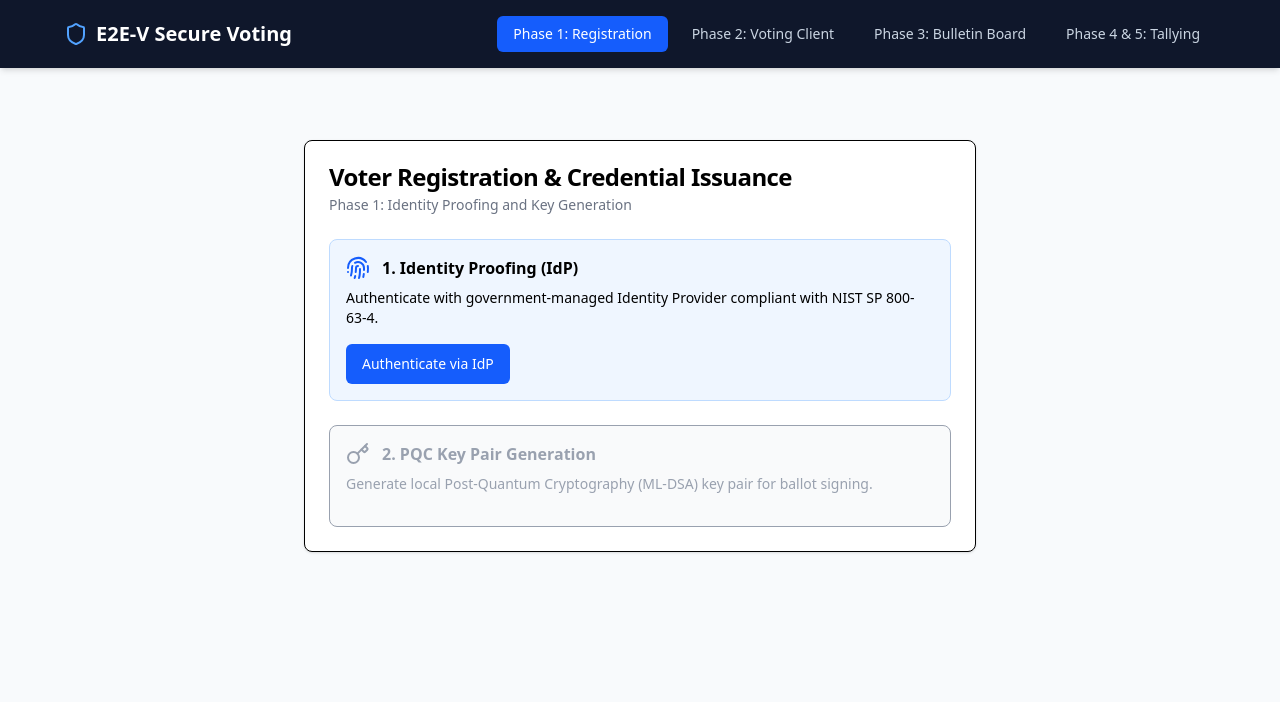
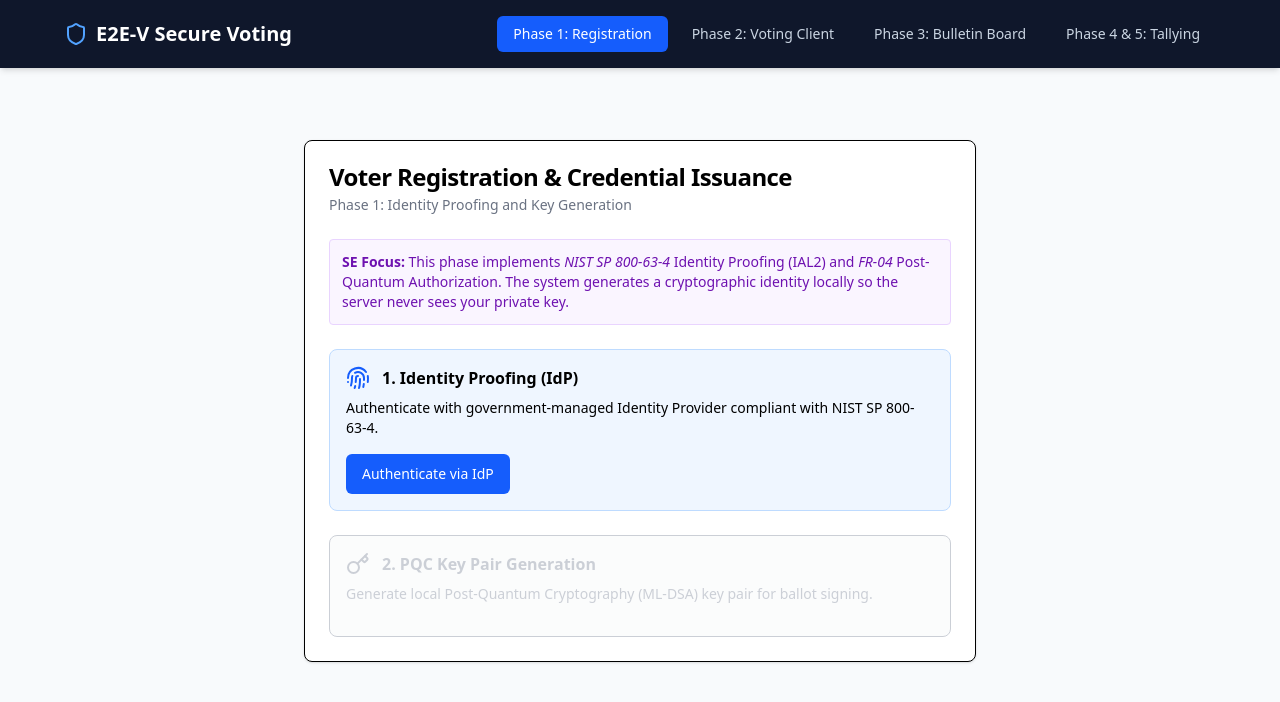
Before and after one commit to Teraxyl14/SE-Project, a React (Vite) app: page / in a window 1280 px wide. Shown: the top 702 px of the page. Built offline with nearby package versions, Linux system fonts and the light colour scheme.

Commit message:
Enhance UX with SE educational overlays and synced cross-functional states

```diff
--- a/src/modules/identity-idp/index.tsx
+++ b/src/modules/identity-idp/index.tsx
@@ -45,7 +45,10 @@ export default function VoterRegistration() {
           <CardDescription>Phase 1: Identity Proofing and Key Generation</CardDescription>
         </CardHeader>
         <CardContent className="space-y-6">
-          <div className={`p-4 rounded-lg border ${step >= 1 ? 'bg-blue-50 border-blue-200' : 'bg-gray-50 text-gray-400'}`}>
+          <div className="bg-purple-50 p-3 rounded text-sm text-purple-800 border border-purple-200">
+            <strong>SE Focus:</strong> This phase implements <em>NIST SP 800-63-4</em> Identity Proofing (IAL2) and <em>FR-04</em> Post-Quantum Authorization. The system generates a cryptographic identity locally so the server never sees your private key.
+          </div>
+          <div className={`p-4 rounded-lg border transition-all duration-300 ${step >= 1 ? 'bg-blue-50 border-blue-200' : 'bg-gray-50 text-gray-400 opacity-50'}`}>
             <div className="flex items-center gap-3 mb-2">
               <Fingerprint className={step >= 1 ? 'text-blue-600' : 'text-gray-400'} />
               <h3 className="font-semibold">1. Identity Proofing (IdP)</h3>
@@ -54,10 +57,10 @@ export default function VoterRegistration() {
             {step === 1 && (
               <Button onClick={handleIdentityProofing}>Authenticate via IdP</Button>
             )}
-            {step > 1 && <span className="text-sm font-medium text-green-600 flex items-center gap-1"><ShieldCheck size={16}/> Authenticated (IAL2)</span>}
+            {step > 1 && <span className="text-sm font-medium text-green-600 flex items-center gap-1 mt-3"><ShieldCheck size={16}/> Authenticated (IAL2) - Identity Verified</span>}
           </div>
 
-          <div className={`p-4 rounded-lg border ${step >= 2 ? 'bg-blue-50 border-blue-200' : 'bg-gray-50 text-gray-400'}`}>
+          <div className={`p-4 rounded-lg border transition-all duration-300 ${step >= 2 ? 'bg-blue-50 border-blue-200' : 'bg-gray-50 text-gray-400 opacity-50'}`}>
             <div className="flex items-center gap-3 mb-2">
               <Key className={step >= 2 ? 'text-blue-600' : 'text-gray-400'} />
               <h3 className="font-semibold">2. PQC Key Pair Generation</h3>
@@ -68,12 +71,12 @@ export default function VoterRegistration() {
                 {isGenerating ? 'Generating Keys...' : 'Generate ML-DSA Keys'}
               </Button>
             )}
-            {step > 2 && <span className="text-sm font-medium text-green-600 flex items-center gap-1"><ShieldCheck size={16}/> Keys Generated & Public Key Registered</span>}
+            {step > 2 && <span className="text-sm font-medium text-green-600 flex items-center gap-1 mt-3"><ShieldCheck size={16}/> Keys Generated & Public Key Registered to Authority</span>}
           </div>
         </CardContent>
         {step === 3 && (
-          <CardFooter>
-            <Button className="w-full" onClick={() => navigate('/vote')}>Proceed to Voting Client</Button>
+          <CardFooter className="animate-in fade-in slide-in-from-bottom-2 duration-500">
+            <Button className="w-full bg-green-600 hover:bg-green-700" onClick={() => navigate('/vote')}>Identity Verified - Proceed to Voting Phase</Button>
           </CardFooter>
         )}
       </Card>
--- a/src/modules/ledger/PublicBulletinBoard.tsx
+++ b/src/modules/ledger/PublicBulletinBoard.tsx
@@ -7,13 +7,16 @@ export default function PublicBulletinBoard() {
   const [ballots, setBallots] = useState<any[]>([]);
   const [rootHash, setRootHash] = useState<string | null>(null);
   const [searchTerm, setSearchTerm] = useState('');
+  const [isRefreshing, setIsRefreshing] = useState(false);
 
   const fetchBallots = () => {
+    setIsRefreshing(true);
     fetch('/api/pbb')
       .then(res => res.json())
       .then(data => {
         setBallots(data.ballots || []);
         setRootHash(data.rootHash || null);
+        setTimeout(() => setIsRefreshing(false), 500); // Simulate realistic network delay for UX
       });
   };
 
@@ -31,14 +34,18 @@ export default function PublicBulletinBoard() {
             <Database className="text-blue-600" size={28} />
             <div>
               <CardTitle>Public Bulletin Board</CardTitle>
-              <CardDescription>Append-only ledger to verify your vote was cast</CardDescription>
+              <CardDescription>Phase 3: Append-only ledger to verify your vote was cast</CardDescription>
             </div>
           </div>
-          <Button variant="outline" size="sm" onClick={fetchBallots} className="flex items-center gap-2 mt-4 sm:absolute sm:right-6 sm:top-6 sm:mt-0">
-            <RefreshCw size={14} /> Refresh Ledger
+          <Button variant="outline" size="sm" onClick={fetchBallots} disabled={isRefreshing} className="flex items-center gap-2 mt-4 sm:absolute sm:right-6 sm:top-6 sm:mt-0">
+            <RefreshCw size={14} className={isRefreshing ? "animate-spin" : ""} /> {isRefreshing ? 'Syncing...' : 'Refresh Ledger'}
           </Button>
         </CardHeader>
         <CardContent>
+          <div className="mb-6 bg-purple-50 p-3 rounded text-sm text-purple-800 border border-purple-200">
+            <strong>SE Focus:</strong> Implementing <em>Threat Mitigation 5.1</em> (Equivocation Attacks). The <strong>State Merkle Root</strong> updates dynamically as ballots are cast, proving that the server hasn't dropped or forked the ledger state maliciously.
+          </div>
+
           {rootHash && (
             <div className="mb-4 p-3 bg-green-50 border border-green-200 rounded-md">
               <p className="text-xs font-semibold text-green-800 uppercase tracking-widest mb-1">State Merkle Root Hash</p>
--- a/src/modules/trustee/TallyingCenter.tsx
+++ b/src/modules/trustee/TallyingCenter.tsx
@@ -69,6 +69,10 @@ export default function TallyingCenter() {
           <CardDescription>Phase 4 & 5: Homomorphic Tallying and Threshold Decryption</CardDescription>
         </CardHeader>
         <CardContent className="space-y-6">
+          <div className="bg-purple-50 p-3 rounded text-sm text-purple-800 border border-purple-200">
+            <strong>SE Focus:</strong> Demonstrating <em>FR-07</em> (Decryption-Free Tallying) and <em>FR-01</em> (Distributed Key Generation). The server math engine will multiply all ciphertexts together into one giant ciphertext before decrypting, ensuring individual ballots are never exposed.
+          </div>
+
           <div className="flex items-center justify-between p-4 border rounded-lg bg-gray-50">
             <div>
               <h3 className="font-semibold">Election Status</h3>
@@ -116,8 +120,12 @@ export default function TallyingCenter() {
                 ))}
               </div>
 
+              <div className="bg-yellow-50 p-3 border border-yellow-200 rounded text-xs text-yellow-800 mb-4">
+                <strong>Quorum Required:</strong> Decrypting this aggregate requires simulating a multi-party threshold decryption protocol.
+              </div>
+
               <Button className="w-full bg-purple-600 hover:bg-purple-700" size="lg" onClick={handleThresholdDecryption} disabled={isProcessing}>
-                {isProcessing ? 'Decrypting...' : 'Execute Threshold Decryption Quorum (t, k)'}
+                {isProcessing ? 'Simulating Threshold Decryption...' : 'Execute Threshold Decryption Quorum (t, k)'}
               </Button>
             </div>
           )}
--- a/src/modules/voting-client/index.tsx
+++ b/src/modules/voting-client/index.tsx
@@ -150,6 +150,12 @@ export default function VotingClient() {
           <CardDescription>Phase 2: Ballot Generation and Double Encryption</CardDescription>
         </CardHeader>
         <CardContent className="space-y-6">
+          <div className="bg-purple-50 p-3 rounded text-sm text-purple-800 border border-purple-200">
+            <strong>SE Focus:</strong> You are actively engaging with <em>FR-02</em> (Homomorphic Encrypted Casting) and <em>FR-03</em> (Zero-Knowledge Proofs).
+            <br/><br/>
+            <strong>Current State:</strong> {!selectedCandidate ? 'Awaiting candidate selection.' : isDecoy ? 'Decoy Mode Active: This ballot will be mathematically constructed but ignored by the final tally.' : 'Candidate selected. Ready to encrypt or audit.'}
+          </div>
+
           <div className="space-y-4">
             <h3 className="font-semibold">Select a Candidate</h3>
             {candidates?.map(candidate => (
@@ -207,7 +213,7 @@ export default function VotingClient() {
             disabled={!selectedCandidate || isProcessing || !publicKey}
             onClick={handleVote}
           >
-            {isProcessing ? 'Processing...' : 'Encrypt & Cast Ballot'}
+            {isProcessing ? 'Processing Cryptography...' : 'Encrypt & Cast Ballot'}
           </Button>
         </CardFooter>
       </Card>
```
